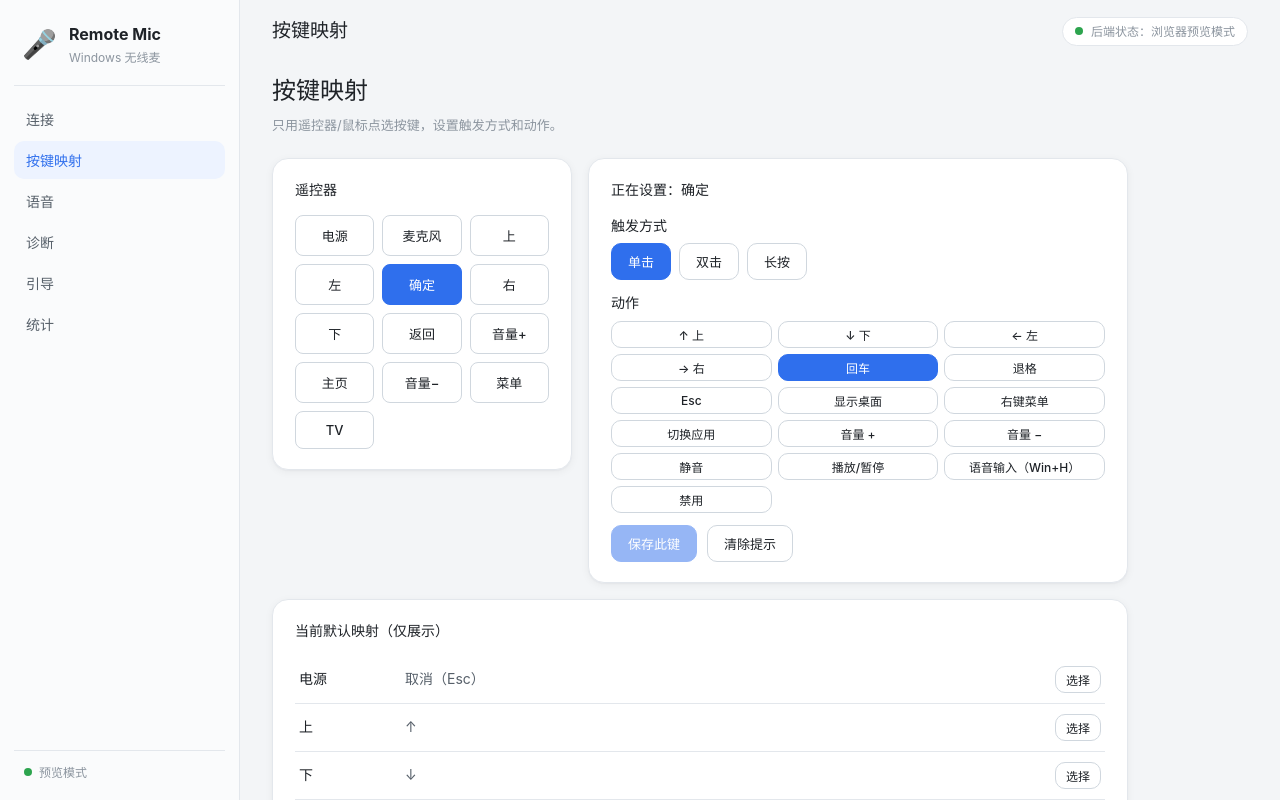
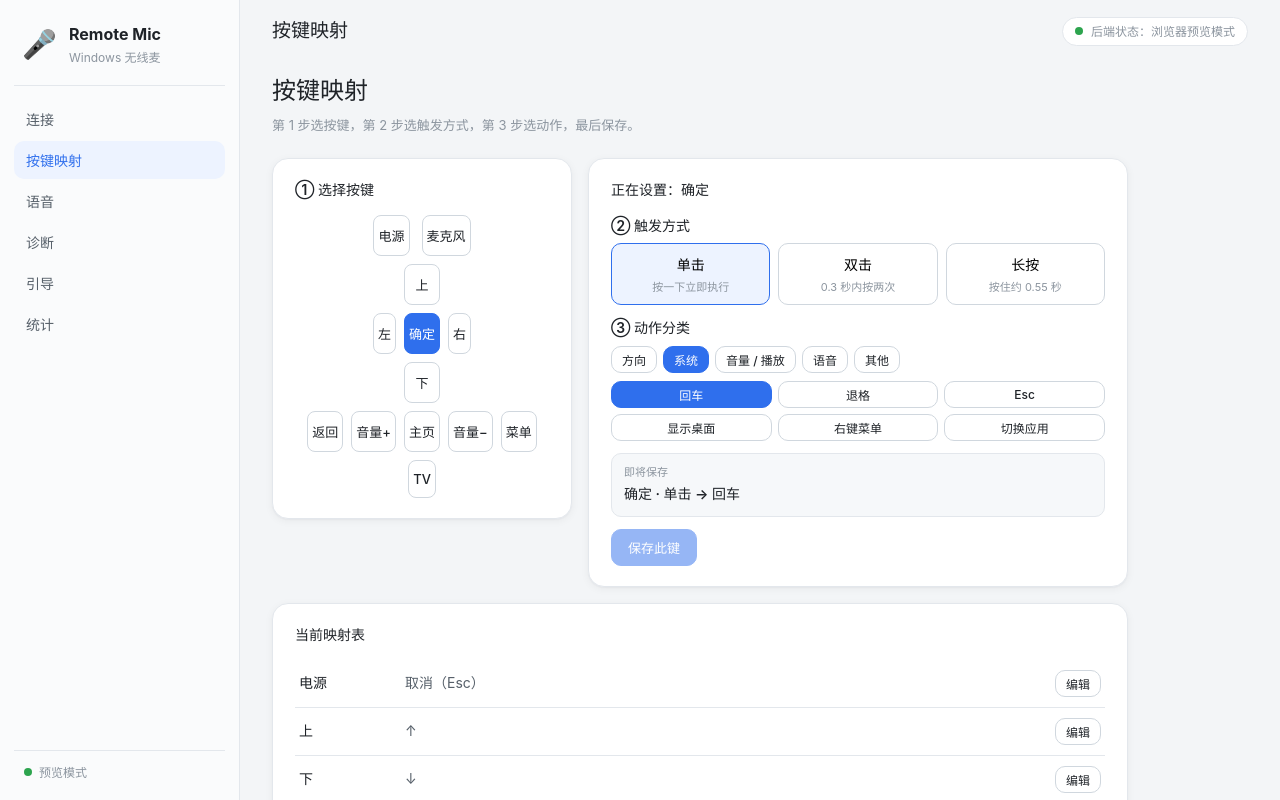
Before and after one commit to poluce/windows-remote-mic, a React (Vite) app: page / in a window 1280 px wide. Both pictures are taken after a click on the button "按键映射". Built offline with nearby package versions, Linux system fonts and the light colour scheme.

Commit message:
ui(mapping): redesign with clear steps, categories and remote layout

```diff
--- a/src/App.css
+++ b/src/App.css
@@ -622,3 +622,99 @@ button {
   font-weight: 600;
   color: var(--text);
 }
+
+/* ---------- Mapping v2 ---------- */
+.remote-layout {
+  display: flex;
+  flex-direction: column;
+  align-items: center;
+  gap: 8px;
+}
+
+.remote-top {
+  display: flex;
+  gap: 12px;
+}
+
+.remote-cross {
+  display: grid;
+  grid-template-areas:
+    ". up ."
+    "left ok right"
+    ". down .";
+  gap: 8px;
+}
+
+.cross-up { grid-area: up; }
+.cross-left { grid-area: left; }
+.cross-ok { grid-area: ok; }
+.cross-right { grid-area: right; }
+.cross-down { grid-area: down; }
+
+.remote-bottom {
+  display: flex;
+  flex-wrap: wrap;
+  justify-content: center;
+  gap: 8px;
+}
+
+.trigger-options {
+  display: grid;
+  grid-template-columns: repeat(3, 1fr);
+  gap: 8px;
+}
+
+.trigger-btn {
+  border: 1px solid var(--border-strong);
+  border-radius: 10px;
+  background: var(--surface);
+  padding: 10px 8px;
+  cursor: pointer;
+  display: flex;
+  flex-direction: column;
+  align-items: center;
+  gap: 4px;
+}
+
+.trigger-btn.active {
+  border-color: var(--accent);
+  background: var(--accent-soft);
+}
+
+.trigger-name {
+  font-weight: 600;
+  font-size: 14px;
+}
+
+.trigger-desc {
+  font-size: 11px;
+  color: var(--text-3);
+}
+
+.category-tabs {
+  display: flex;
+  gap: 6px;
+  flex-wrap: wrap;
+  margin-bottom: 8px;
+}
+
+.preview-box {
+  margin: 12px 0;
+  padding: 10px 12px;
+  background: var(--surface-2);
+  border: 1px solid var(--border);
+  border-radius: 10px;
+  display: flex;
+  flex-direction: column;
+  gap: 2px;
+}
+
+.preview-label {
+  font-size: 11px;
+  color: var(--text-3);
+}
+
+.preview-value {
+  font-weight: 600;
+  color: var(--text);
+}
--- a/src/pages/MappingPage.tsx
+++ b/src/pages/MappingPage.tsx
@@ -7,7 +7,7 @@ type MappingEntry = {
   action: string;
 };
 
-const REMOTE_BUTTONS: { key: string; name: string }[] = [
+const REMOTE_BUTTONS = [
   { key: "power", name: "电源" },
   { key: "mic", name: "麦克风" },
   { key: "up", name: "上" },
@@ -39,35 +39,66 @@ const FALLBACK_MAPPING: MappingEntry[] = [
   { button: "mic", name: "麦克风", action: "语音输入（Win+H）" },
 ];
 
-const TRIGGERS: { key: string; label: string }[] = [
-  { key: "single_click", label: "单击" },
-  { key: "double_click", label: "双击" },
-  { key: "long_press", label: "长按" },
+const TRIGGERS: { key: string; label: string; desc: string }[] = [
+  { key: "single_click", label: "单击", desc: "按一下立即执行" },
+  { key: "double_click", label: "双击", desc: "0.3 秒内按两次" },
+  { key: "long_press", label: "长按", desc: "按住约 0.55 秒" },
 ];
 
-const ACTIONS: { key: string; label: string }[] = [
-  { key: "arrow_up", label: "↑ 上" },
-  { key: "arrow_down", label: "↓ 下" },
-  { key: "arrow_left", label: "← 左" },
-  { key: "arrow_right", label: "→ 右" },
+const ACTION_CATEGORIES: { key: string; title: string; actions: { key: string; label: string }[] }[] = [
+  {
+    key: "dir",
+    title: "方向",
+    actions: [
+      { key: "arrow_up", label: "上" },
+      { key: "arrow_down", label: "下" },
+      { key: "arrow_left", label: "左" },
+      { key: "arrow_right", label: "右" },
+    ],
+  },
+  {
+    key: "system",
+    title: "系统",
+    actions: [
       { key: "return", label: "回车" },
       { key: "delete_backward", label: "退格" },
       { key: "escape", label: "Esc" },
       { key: "show_desktop", label: "显示桌面" },
       { key: "context_menu", label: "右键菜单" },
       { key: "app_switcher", label: "切换应用" },
+    ],
+  },
+  {
+    key: "media",
+    title: "音量 / 播放",
+    actions: [
       { key: "system_volume_up", label: "音量 +" },
       { key: "system_volume_down", label: "音量 −" },
       { key: "system_volume_mute", label: "静音" },
-  { key: "play_pause", label: "播放/暂停" },
-  { key: "voice", label: "语音输入（Win+H）" },
-  { key: "disabled", label: "禁用" },
+      { key: "play_pause", label: "播放 / 暂停" },
+    ],
+  },
+  {
+    key: "voice",
+    title: "语音",
+    actions: [{ key: "voice", label: "语音输入（Win+H）" }],
+  },
+  {
+    key: "other",
+    title: "其他",
+    actions: [{ key: "disabled", label: "禁用" }],
+  },
 ];
+
+const TRIGGER_LABEL: Record<string, string> = Object.fromEntries(
+  TRIGGERS.map((t) => [t.key, t.label])
+);
 
 export function MappingPage() {
   const [mapping, setMapping] = useState<MappingEntry[]>(FALLBACK_MAPPING);
   const [selected, setSelected] = useState("ok");
   const [trigger, setTrigger] = useState("single_click");
+  const [category, setCategory] = useState("system");
   const [action, setAction] = useState("return");
   const [saveMsg, setSaveMsg] = useState("");
 
@@ -78,8 +109,10 @@ export function MappingPage() {
       .catch(() => {});
   }, []);
 
-  const selectedName =
-    REMOTE_BUTTONS.find((b) => b.key === selected)?.name || selected;
+  const selectedName = REMOTE_BUTTONS.find((b) => b.key === selected)?.name || selected;
+  const actionLabel =
+    ACTION_CATEGORIES.find((c) => c.key === category)
+      ?.actions.find((a) => a.key === action)?.label || action;
 
   async function save() {
     if (!isTauri()) return;
@@ -87,7 +120,7 @@ export function MappingPage() {
       await invoke("save_mapping", {
         edit: { button: selected, trigger, action },
       });
-      setSaveMsg(`已保存：${selectedName} · ${trigger} → ${action}`);
+      setSaveMsg(`已保存：${selectedName} · ${TRIGGER_LABEL[trigger]} → ${actionLabel}`);
     } catch (err) {
       setSaveMsg(`保存失败: ${err}`);
     }
@@ -97,14 +130,15 @@ export function MappingPage() {
     <div className="page">
       <h2>按键映射</h2>
       <p className="page-sub">
-        只用遥控器/鼠标点选按键，设置触发方式和动作。
+        第 1 步选按键，第 2 步选触发方式，第 3 步选动作，最后保存。
       </p>
 
       <div className="mapping-wizard">
         <section className="card remote-card">
-          <div className="card-title">遥控器</div>
-          <div className="remote-diagram">
-            {REMOTE_BUTTONS.map((b) => (
+          <div className="card-title">① 选择按键</div>
+          <div className="remote-layout">
+            <div className="remote-top">
+              {REMOTE_BUTTONS.filter((b) => ["power", "mic"].includes(b.key)).map((b) => (
                 <button
                   key={b.key}
                   className={`remote-btn ${selected === b.key ? "active" : ""}`}
@@ -114,6 +148,34 @@ export function MappingPage() {
                 </button>
               ))}
             </div>
+            <div className="remote-cross">
+              {["up", "left", "ok", "right", "down"].map((key) => {
+                const b = REMOTE_BUTTONS.find((x) => x.key === key)!;
+                return (
+                  <button
+                    key={key}
+                    className={`remote-btn cross-${key} ${selected === key ? "active" : ""}`}
+                    onClick={() => setSelected(key)}
+                  >
+                    {b.name}
+                  </button>
+                );
+              })}
+            </div>
+            <div className="remote-bottom">
+              {REMOTE_BUTTONS.filter((b) =>
+                ["back", "volume_up", "home", "volume_down", "menu", "tv"].includes(b.key)
+              ).map((b) => (
+                <button
+                  key={b.key}
+                  className={`remote-btn ${selected === b.key ? "active" : ""}`}
+                  onClick={() => setSelected(b.key)}
+                >
+                  {b.name}
+                </button>
+              ))}
+            </div>
+          </div>
         </section>
 
         <section className="card wizard-card">
@@ -122,24 +184,39 @@ export function MappingPage() {
           </div>
 
           <div className="wizard-group">
-            <div className="wizard-label">触发方式</div>
-            <div className="wizard-options">
+            <div className="wizard-label">② 触发方式</div>
+            <div className="trigger-options">
               {TRIGGERS.map((t) => (
                 <button
                   key={t.key}
-                  className={`btn ${trigger === t.key ? "primary" : ""}`}
+                  className={`trigger-btn ${trigger === t.key ? "active" : ""}`}
                   onClick={() => setTrigger(t.key)}
                 >
-                  {t.label}
+                  <span className="trigger-name">{t.label}</span>
+                  <span className="trigger-desc">{t.desc}</span>
                 </button>
               ))}
             </div>
           </div>
 
           <div className="wizard-group">
-            <div className="wizard-label">动作</div>
+            <div className="wizard-label">③ 动作分类</div>
+            <div className="category-tabs">
+              {ACTION_CATEGORIES.map((c) => (
+                <button
+                  key={c.key}
+                  className={`btn small ${category === c.key ? "primary" : ""}`}
+                  onClick={() => {
+                    setCategory(c.key);
+                    setAction(c.actions[0]?.key || "disabled");
+                  }}
+                >
+                  {c.title}
+                </button>
+              ))}
+            </div>
             <div className="action-grid">
-              {ACTIONS.map((a) => (
+              {ACTION_CATEGORIES.find((c) => c.key === category)?.actions.map((a) => (
                 <button
                   key={a.key}
                   className={`btn small ${action === a.key ? "primary" : ""}`}
@@ -151,12 +228,16 @@ export function MappingPage() {
             </div>
           </div>
 
+          <div className="preview-box">
+            <span className="preview-label">即将保存</span>
+            <span className="preview-value">
+              {selectedName} · {TRIGGER_LABEL[trigger]} → {actionLabel}
+            </span>
+          </div>
+
           <div className="actions">
             <button className="btn primary" onClick={save} disabled={!isTauri()}>
               保存此键
-            </button>
-            <button className="btn" onClick={() => setSaveMsg("")}>
-              清除提示
             </button>
           </div>
           {saveMsg && <p className="hint">{saveMsg}</p>}
@@ -164,14 +245,14 @@ export function MappingPage() {
       </div>
 
       <section className="card">
-        <div className="card-title">当前默认映射（仅展示）</div>
+        <div className="card-title">当前映射表</div>
         <div className="mapping-list">
           {mapping.map((b) => (
             <div key={b.button} className="mapping-row">
               <span className="mapping-key">{b.name}</span>
               <span className="mapping-action">{b.action}</span>
               <button className="btn small" onClick={() => setSelected(b.button)}>
-                选择
+                编辑
               </button>
             </div>
           ))}
```
Lines whose indentation alone changed are shown as unchanged.
